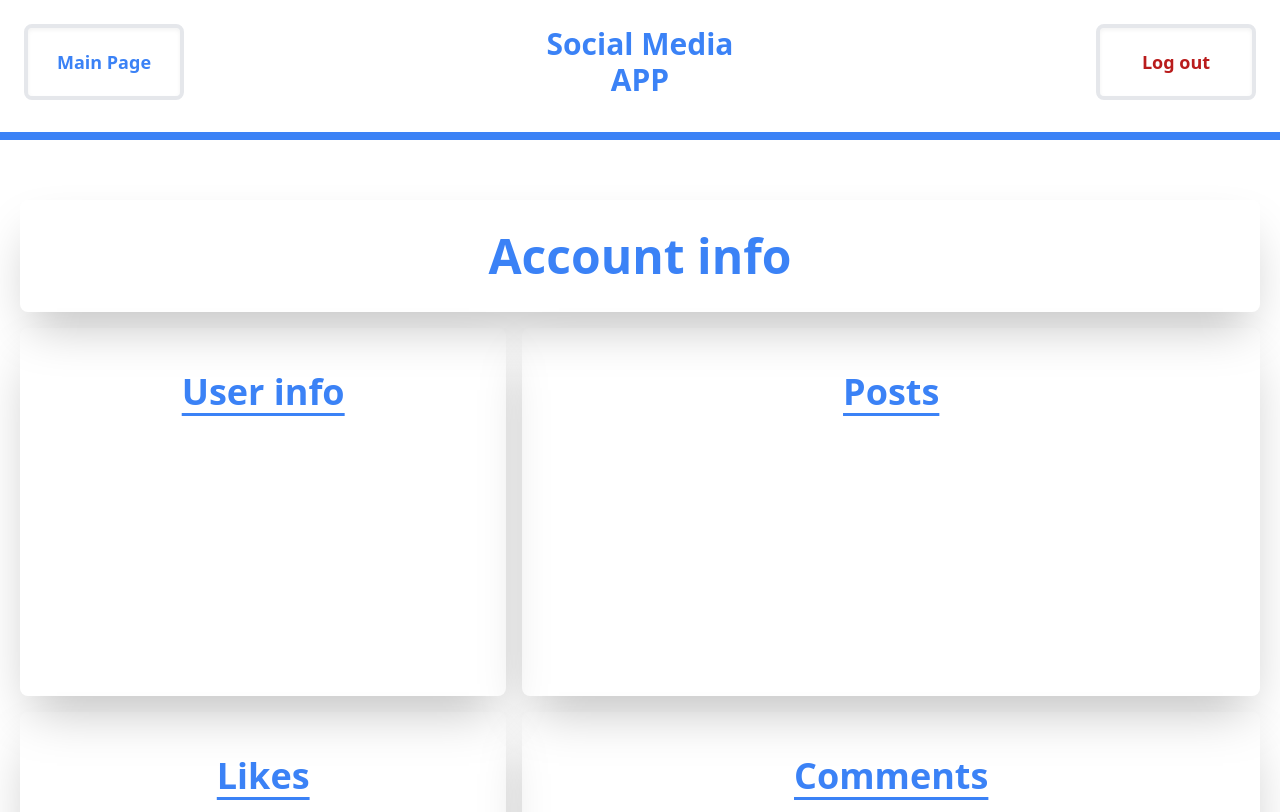
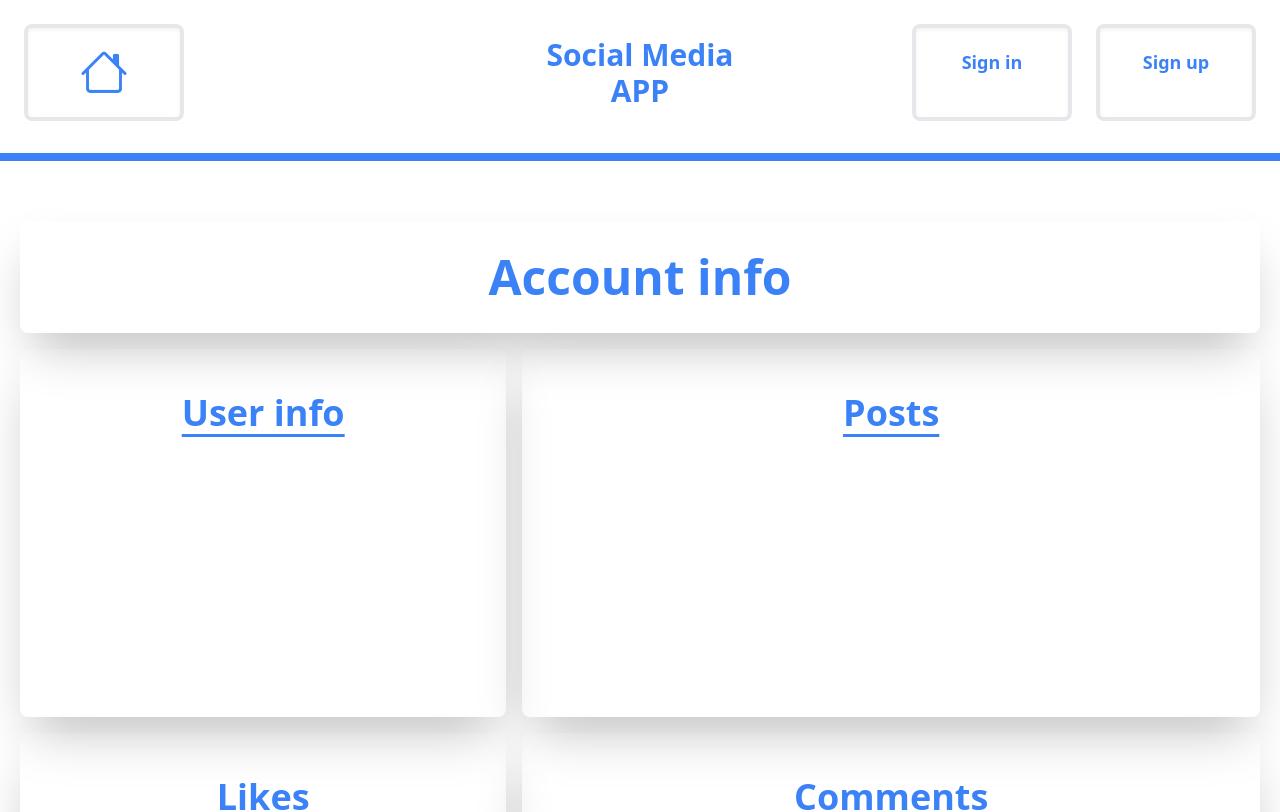
Before and after one commit to OskarProgrammer/Social-Media, a React (Vite) app: page /account in a window 1280 px wide. Shown: the top 812 px of the page. Built offline with nearby package versions, Linux system fonts and the light colour scheme; data requests are answered from the project's data file.

Commit message:
Adding icons to project

```diff
--- a/data/db.json
+++ b/data/db.json
@@ -1,7 +1,7 @@
 {
   "currentUser": {
-    "id": "22",
-    "isLogged": true
+    "id": "",
+    "isLogged": false
   },
   "users": [
     {
--- a/index.html
+++ b/index.html
@@ -3,6 +3,7 @@
   <head>
     <meta charset="UTF-8" />
     <meta name="viewport" content="width=device-width, initial-scale=1.0" />
+    <link rel="stylesheet" href="https://cdn.jsdelivr.net/npm/bootstrap-icons@1.10.5/font/bootstrap-icons.css">
   </head>
   <body>
     <div id="root"></div>
--- a/package.json
+++ b/package.json
@@ -11,6 +11,7 @@
   },
   "dependencies": {
     "axios": "^1.7.7",
+    "bootstrap-icons": "^1.11.3",
     "json-server": "^1.0.0-beta.2",
     "react": "^18.3.1",
     "react-dom": "^18.3.1",
--- a/src/App.jsx
+++ b/src/App.jsx
@@ -14,6 +14,7 @@ import { loginAction, LoginPage } from './pages/LoginPage'
 import { registerAction, RegisterPage } from './pages/RegisterPage'
 import { AccountLayout } from './layouts/AccountLayout'
 import { logOutLoader, LogOutPage } from './pages/LogOutPage'
+import { AccountMainPage } from './pages/AccountMainPage'
 
 
 // creating router
@@ -30,6 +31,11 @@ const router = createBrowserRouter(createRoutesFromElements(
 
     {/* account page */}
     <Route path="account/" element={<AccountLayout/>}>
+
+      {/* main account page */}
+      <Route index element={<AccountMainPage/>}/>
+
+      {/* log out page */}
       <Route path="logOut" element={<LogOutPage/>} loader={logOutLoader}/>
 
     </Route>
--- a/src/components/NavBar.jsx
+++ b/src/components/NavBar.jsx
@@ -13,8 +13,14 @@ export const NavBar = ( props ) => {
             <div className="col-start-1 col-span-2 flex lg:sm:justify-start justify-center ">
 
                 <NavLink className="btn-blue lg:sm:block sm:hidden hidden">
-                    Main Page
+                    <i className="bi bi-house"/>
                 </NavLink>
+
+                {currentUser.isLogged ?
+                    <NavLink to="/account" className="btn-blue lg:sm:block sm:hidden hidden">
+                        <i className="bi bi-person"/>
+                    </NavLink>
+                : ""}
 
             </div>
 
@@ -27,8 +33,14 @@ export const NavBar = ( props ) => {
             <div className="col-start-4 col-span-2 flex lg:sm:justify-end justify-between ">
 
                 <NavLink to="/" className="btn-blue lg:sm:hidden">
-                    Main Page
+                    <i className="bi bi-house"/>
                 </NavLink>
+
+                {currentUser.isLogged ?
+                    <NavLink to="/account" className="btn-blue lg:sm:hidden">
+                        <i className="bi bi-person"/>
+                    </NavLink>
+                : ""}
 
                 { !currentUser.isLogged ?
                     <>
@@ -43,7 +55,7 @@ export const NavBar = ( props ) => {
                     :
                     <>
                         <NavLink to="/account/logOut" className="btn-red">
-                            Log out
+                            <i className="bi bi-box-arrow-right"/>
                         </NavLink>
                     </>
                 }
--- a/src/index.css
+++ b/src/index.css
@@ -91,6 +91,10 @@
     @apply border-4 text-center shadow-inner;
   }
 
+  .btn > i {
+    @apply text-5xl
+  }
+
   .btn:hover {
     @apply shadow-lg;
   }
--- a/src/layouts/AccountLayout.jsx
+++ b/src/layouts/AccountLayout.jsx
@@ -1,25 +1,12 @@
-import { AccountInfoTab } from "../components/AccountInfoTab"
-import { UserInfoTab } from "../components/UserInfoTab"
-import { PostsInfoTab } from "../components/PostsInfoTab"
-import { LikesInfoTab } from "../components/LikesInfoTab"
-import { CommentsInfoTab } from "../components/CommentsInfoTab"
+
+
+// importing functions and components from react library
+import { Outlet } from "react-router-dom"
 
 export const AccountLayout = () => {
 
 
     return (
-        <div className="accountLayout">
-
-            <AccountInfoTab />
-
-            <UserInfoTab />
-
-            <PostsInfoTab />
-
-            <LikesInfoTab />
-
-            <CommentsInfoTab />
-
-        </div>
+        <Outlet />
     )
 }
--- /dev/null
+++ b/src/pages/AccountMainPage.jsx
@@ -0,0 +1,27 @@
+
+// importing components
+import { AccountInfoTab } from "../components/AccountInfoTab"
+import { CommentsInfoTab } from "../components/CommentsInfoTab"
+import { LikesInfoTab } from "../components/LikesInfoTab"
+import { PostsInfoTab } from "../components/PostsInfoTab"
+import { UserInfoTab } from "../components/UserInfoTab"
+
+
+export const AccountMainPage = () => {
+
+    return (
+        <div className="accountLayout">
+
+            <AccountInfoTab />
+
+            <UserInfoTab />
+
+            <PostsInfoTab />
+
+            <LikesInfoTab />
+
+            <CommentsInfoTab />
+
+        </div>
+    )
+}
```
Also changed, not shown: 1 other file (tests, documents, lock files or other folders).
